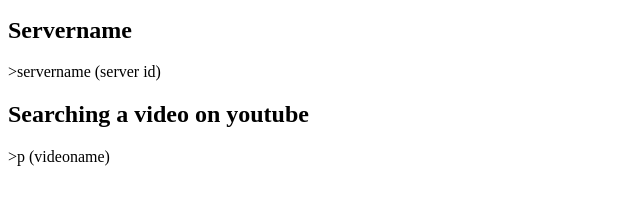
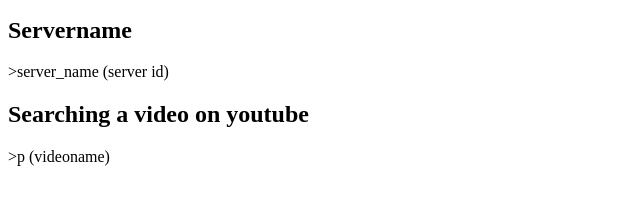
Before and after one commit to abdullahiftikhar-code/bot-docs, a plain HTML site: page index.html in a window 1280 px wide. Shown: the part 233-438 px from the top of the page, 0-640 px from the left. Drawn offline with Linux system fonts and the light colour scheme.

Commit message:
Update index.html

```diff
--- a/index.html
+++ b/index.html
@@ -15,7 +15,7 @@
     <p>>membercount (server id)</p>
 
     <h2>Servername</h2>
-    <p>>servername (server id)</p>
+    <p>>server_name (server id)</p>
 
     <h2>Searching a video on youtube</h2>
     <p>>p (videoname)</p>
```
